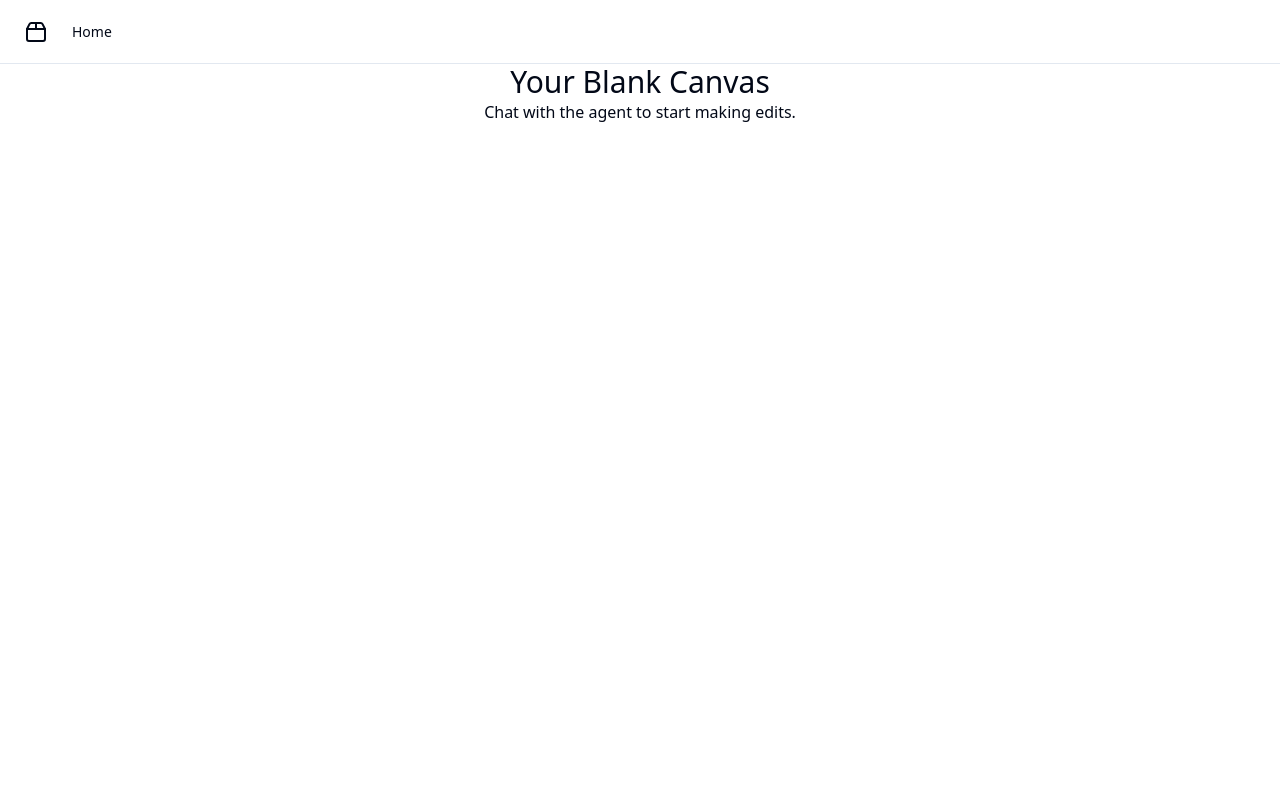
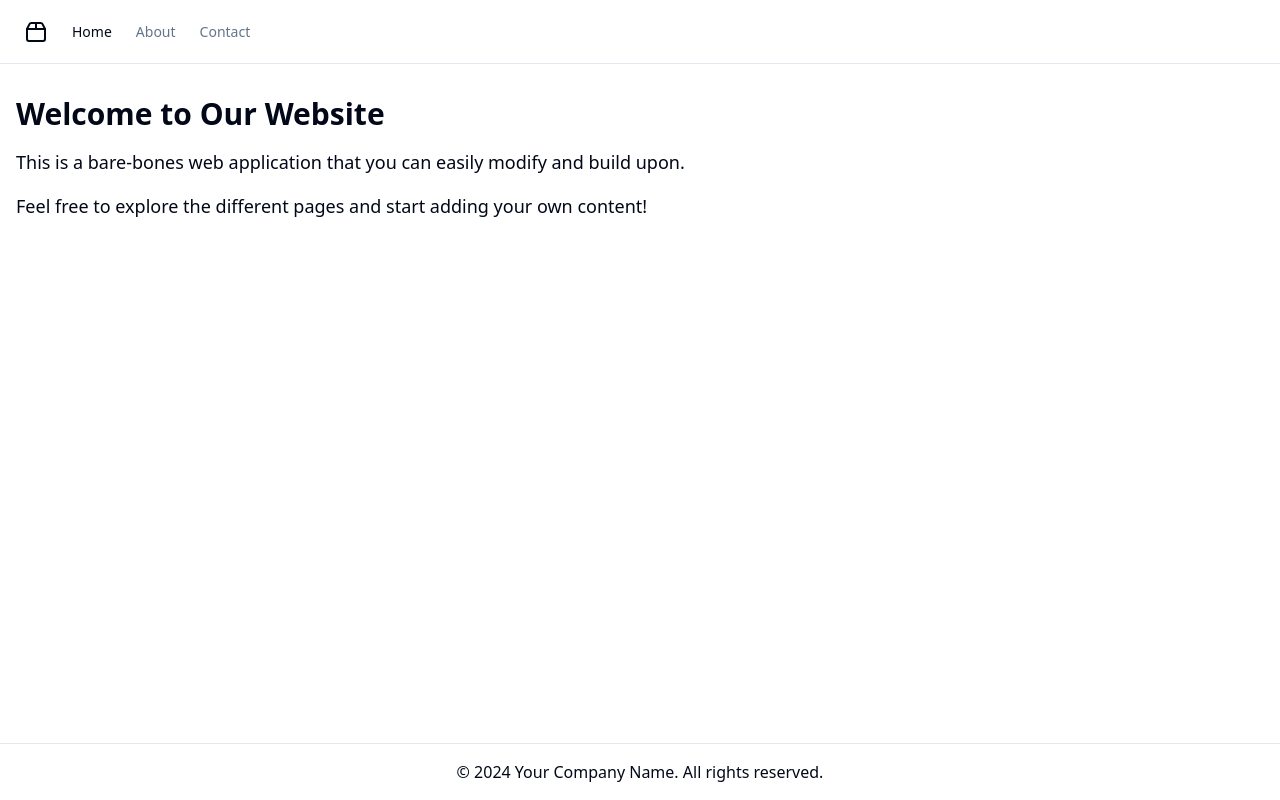
Before and after one commit to GPT-Engineer-App-Dev/starter-framework, a React (Vite) app: page / in a window 1280 px wide. Built offline with nearby package versions, Linux system fonts and the light colour scheme.

Commit message:
Create bare-bones web application with simple layout and placeholder content

```diff
--- a/src/layouts/navbar/index.jsx
+++ b/src/layouts/navbar/index.jsx
@@ -13,6 +13,9 @@ const Layout = () => {
       <main className="flex-grow overflow-auto">
         <Outlet />
       </main>
+      <footer className="border-t bg-background p-4 text-center">
+        <p>&copy; 2024 Your Company Name. All rights reserved.</p>
+      </footer>
     </div>
   );
 };
--- a/src/nav-items.jsx
+++ b/src/nav-items.jsx
@@ -1,9 +1,8 @@
-import { Home } from "lucide-react";
+import { Home, Info, Mail } from "lucide-react";
 import Index from "./pages/Index.jsx";
+import About from "./pages/About.jsx";
+import Contact from "./pages/Contact.jsx";
 
-/**
- * Central place for defining the navigation items. Used for navigation components and routing.
- */
 export const navItems = [
   {
     title: "Home",
@@ -11,4 +10,16 @@ export const navItems = [
     icon: <Home className="h-4 w-4" />,
     page: <Index />,
   },
+  {
+    title: "About",
+    to: "/about",
+    icon: <Info className="h-4 w-4" />,
+    page: <About />,
+  },
+  {
+    title: "Contact",
+    to: "/contact",
+    icon: <Mail className="h-4 w-4" />,
+    page: <Contact />,
+  },
 ];
--- /dev/null
+++ b/src/pages/About.jsx
@@ -0,0 +1,15 @@
+const About = () => {
+  return (
+    <div className="container mx-auto px-4 py-8">
+      <h1 className="text-3xl font-bold mb-4">About Us</h1>
+      <p className="text-lg mb-4">
+        This is the About page. You can add information about your company or project here.
+      </p>
+      <p className="text-lg">
+        Lorem ipsum dolor sit amet, consectetur adipiscing elit. Sed do eiusmod tempor incididunt ut labore et dolore magna aliqua.
+      </p>
+    </div>
+  );
+};
+
+export default About;
--- /dev/null
+++ b/src/pages/Contact.jsx
@@ -0,0 +1,17 @@
+const Contact = () => {
+  return (
+    <div className="container mx-auto px-4 py-8">
+      <h1 className="text-3xl font-bold mb-4">Contact Us</h1>
+      <p className="text-lg mb-4">
+        This is the Contact page. You can add contact information or a contact form here.
+      </p>
+      <p className="text-lg">
+        Email: info@example.com<br />
+        Phone: (123) 456-7890<br />
+        Address: 123 Main St, Anytown, USA
+      </p>
+    </div>
+  );
+};
+
+export default Contact;
--- a/src/pages/Index.jsx
+++ b/src/pages/Index.jsx
@@ -1,10 +1,13 @@
-// Update this page (the content is just a fallback if you fail to update the page)
-
 const Index = () => {
   return (
-    <div className="text-center">
-      <h1 className="text-3xl">Your Blank Canvas</h1>
-      <p>Chat with the agent to start making edits.</p>
+    <div className="container mx-auto px-4 py-8">
+      <h1 className="text-3xl font-bold mb-4">Welcome to Our Website</h1>
+      <p className="text-lg mb-4">
+        This is a bare-bones web application that you can easily modify and build upon.
+      </p>
+      <p className="text-lg">
+        Feel free to explore the different pages and start adding your own content!
+      </p>
     </div>
   );
 };
```
